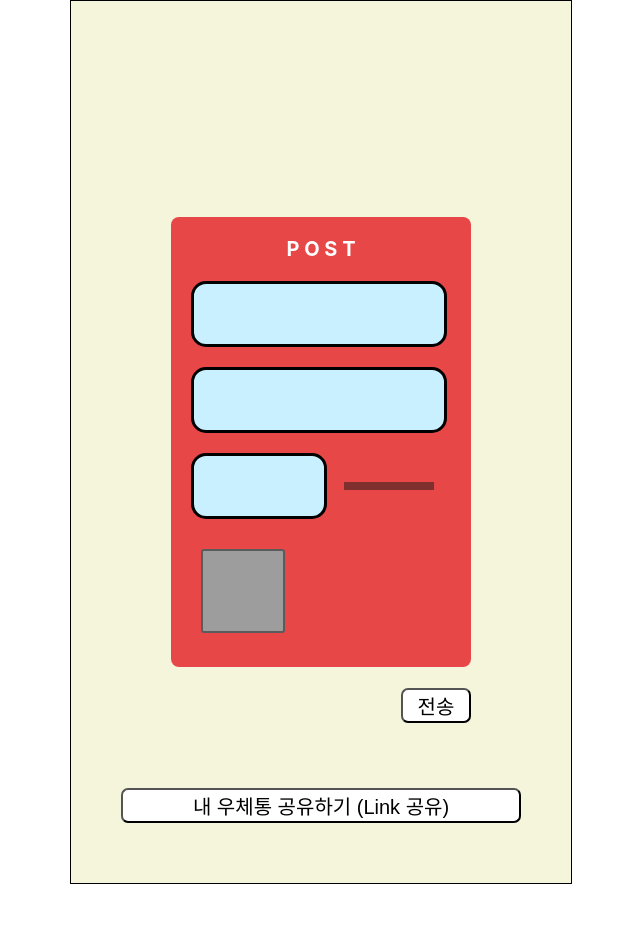
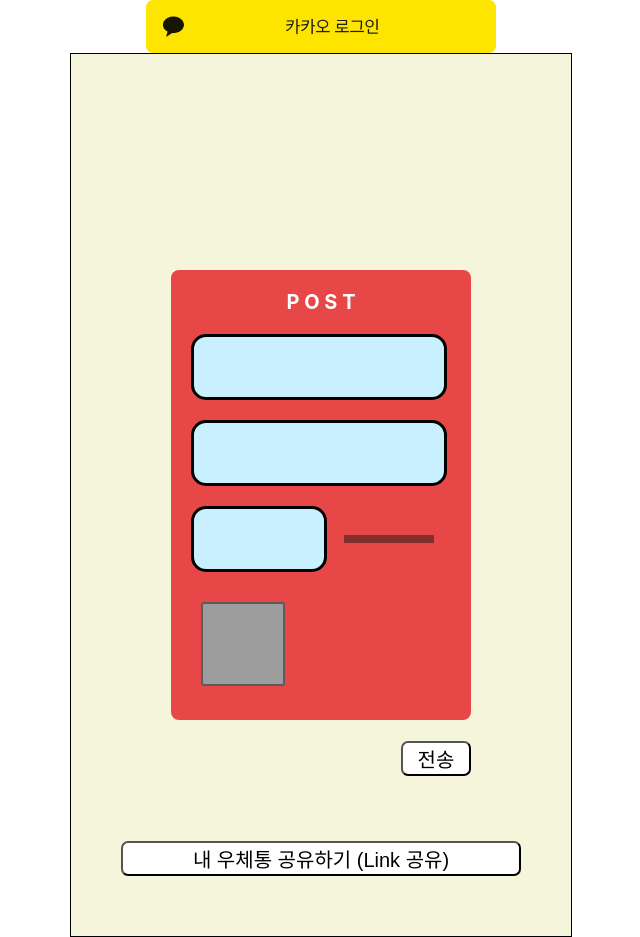
Before and after one commit to BronzeDevelopPot/-before-SlowMailBox, a React (Create React App) app in the folder frontend/slowmailbox/: page / in a window 1280 px wide. Shown: the whole page, without its empty margins (319-959 px from the left). Before the commit the page ends 884 px from the top, so only its background shows below. Built offline with nearby package versions, Linux system fonts and the light colour scheme.

Commit message:
first commit

```diff
--- /dev/null
+++ b/frontend/slowmailbox/src/component/login/login.css
@@ -0,0 +1,8 @@
+/* 카카오 로그인 이미지 CSS */
+.kakao_login_button {
+    display: block;
+    margin: auto;
+    text-align: center;
+
+    width: 350px;
+}
--- a/frontend/slowmailbox/src/component/login/login.jsx
+++ b/frontend/slowmailbox/src/component/login/login.jsx
@@ -1,7 +1,11 @@
+import './login.css';
+
 const Login = () => {
     return(
         <login>
-
+            <div>
+                <img className='kakao_login_button' src="/login_img/kakao_login_large_wide.png"></img>
+            </div>
         </login>
     )
 }
```
Also changed, not shown: frontend/slowmailbox/public/login_img/kakao_login_large_wide.png (added).
